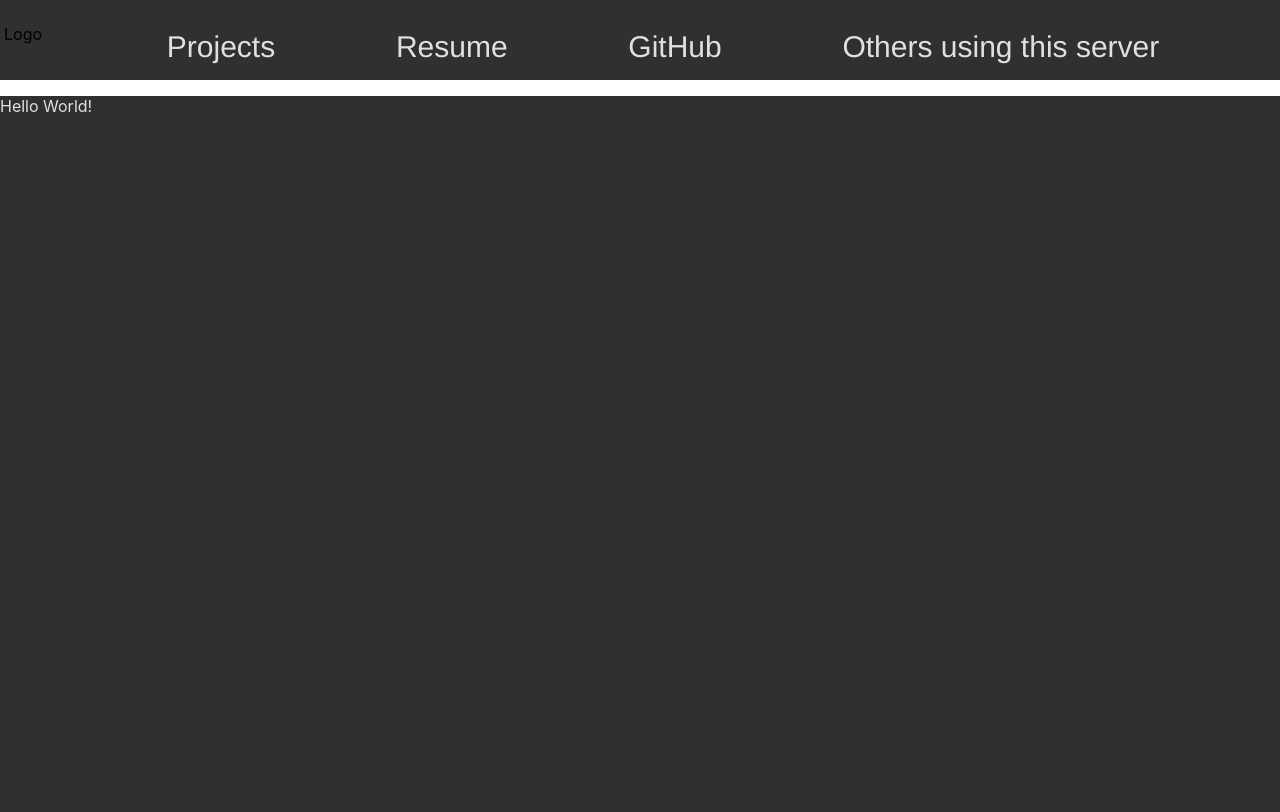
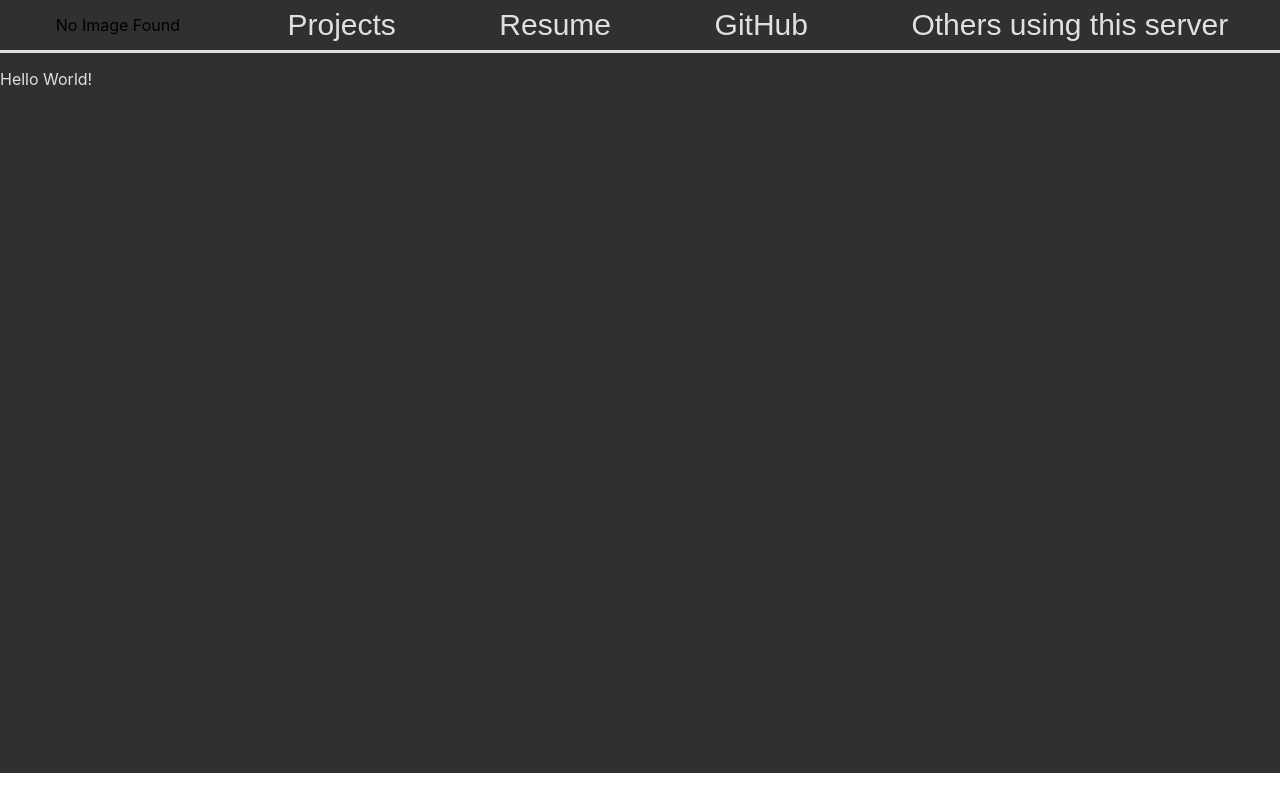
Before and after one commit to theserverproject/BaseSite, a React (Create React App) app in the folder theserverproject/: page / in a window 1280 px wide. Shown: the top 812 px of the page. Built offline with nearby package versions, Linux system fonts and the light colour scheme.

Commit message:
firstDraft - Multiple Changes:
 - Reordered structure for easier readability
   after more components are added.
 - Added an image component that will either
   display an image or render text.
 - Reworked the css on the navbar and main
   pages to look better.

```diff
--- a/theserverproject/src/App.css
+++ b/theserverproject/src/App.css
@@ -1,5 +1,8 @@
 #page-content {
   height: 100vh;
+  display: flex;
+  flex: 0 1;
+  flex-direction: column;
 }
 
 /* Default app css */
--- a/theserverproject/src/App.js
+++ b/theserverproject/src/App.js
@@ -1,6 +1,6 @@
 import React from 'react';
-import Navbar from './Navbar/Navbar'
-import Landing from './Landing/Landing';
+import Navbar from './components/Navbar/Navbar'
+import Landing from './components/Landing/Landing';
 
 import './AppCssColors.css'
 import './App.css';
--- a/theserverproject/src/Navbar/Navbar.css
+++ /dev/null
@@ -1,23 +0,0 @@
-
-/* CSS Classes */
-.navbar-header {
-    font-family: 'Franklin Gothic Medium', 'Arial Narrow', Arial, sans-serif;
-    font-size: 30px;
-    color: var(--text-fg-color);
-    flex-grow: 1;
-}
-
-.navbar-logo {
-    box-sizing: content-box;
-    padding: 8px 4px;
-    flex-grow: 1;
-}
-
-/* CSS IDs */
-#navbar {
-    flex: 0;
-    display: flex;
-    width: 100%;
-    height: 10%;
-    background-color: var(--text-bg-color);
-}
--- /dev/null
+++ b/theserverproject/src/components/Navbar/Navbar.css
@@ -0,0 +1,23 @@
+/* CSS Classes */
+.navbar-header {
+    font-family: 'Montserrat', sans-serif;
+    margin: 0px;
+    padding: 8px 0px;
+    font-size: 30px;
+    color: var(--text-fg-color);
+    flex-grow: 1;
+    display: flex;
+    justify-content: center;
+    align-items: center;
+}
+
+/* CSS IDs */
+#navbar {
+    flex: 0;
+    display: flex;
+    width: 100%;
+    height: 50px;
+    background-color: var(--text-bg-color);
+    border-bottom: 3px solid;
+    border-color: var(--text-fg-color);
+}
--- a/theserverproject/src/Navbar/Navbar.js
+++ b/theserverproject/src/components/Navbar/Navbar.js
@@ -1,10 +1,11 @@
 import React from 'react';
 import './Navbar.css';
+import Image from '../minorComponents/image/Image.js';
 
 const Navbar = () => {
     return (
         <div id="navbar">
-            <p class="navbar-logo">Logo</p>
+            <Image/>
             <p class="navbar-header">Projects</p>
             <p class="navbar-header">Resume</p>
             <p class="navbar-header">GitHub</p>
--- /dev/null
+++ b/theserverproject/src/components/minorComponents/image/Image.css
@@ -0,0 +1,9 @@
+.text-fallback {
+    box-sizing: content-box;
+    padding: 8px 4px;
+    flex-grow: 1;
+    margin: 0px;
+    display: flex;
+    justify-content: center;
+    align-items: center;
+}
--- /dev/null
+++ b/theserverproject/src/components/minorComponents/image/Image.js
@@ -0,0 +1,22 @@
+import React from 'react'
+import './Image.css'
+
+const Image = (props) => {
+
+    let fallbackText = props.defaultText ? props.defaultText : "No Image Found";
+    let fallbackTextClass = props.textClassOverride + ' text-fallback';
+    let imageAltText = props.altText ? props.altText : "";
+
+    return (
+        <React.Fragment>
+            {   props.imageSrc ? (
+                    <img src={ props.imageSrc } alt={ imageAltText }/>
+                ) : (
+                     <p class={ fallbackTextClass }> { fallbackText } </p>
+                )
+            }
+        </React.Fragment>
+    );
+}
+
+export default Image
```
Also changed, not shown: theserverproject/src/components/Landing/Landing.css (renamed from theserverproject/src/Landing/Landing.css), theserverproject/src/components/Landing/Landing.js (renamed from theserverproject/src/Landing/Landing.js).
